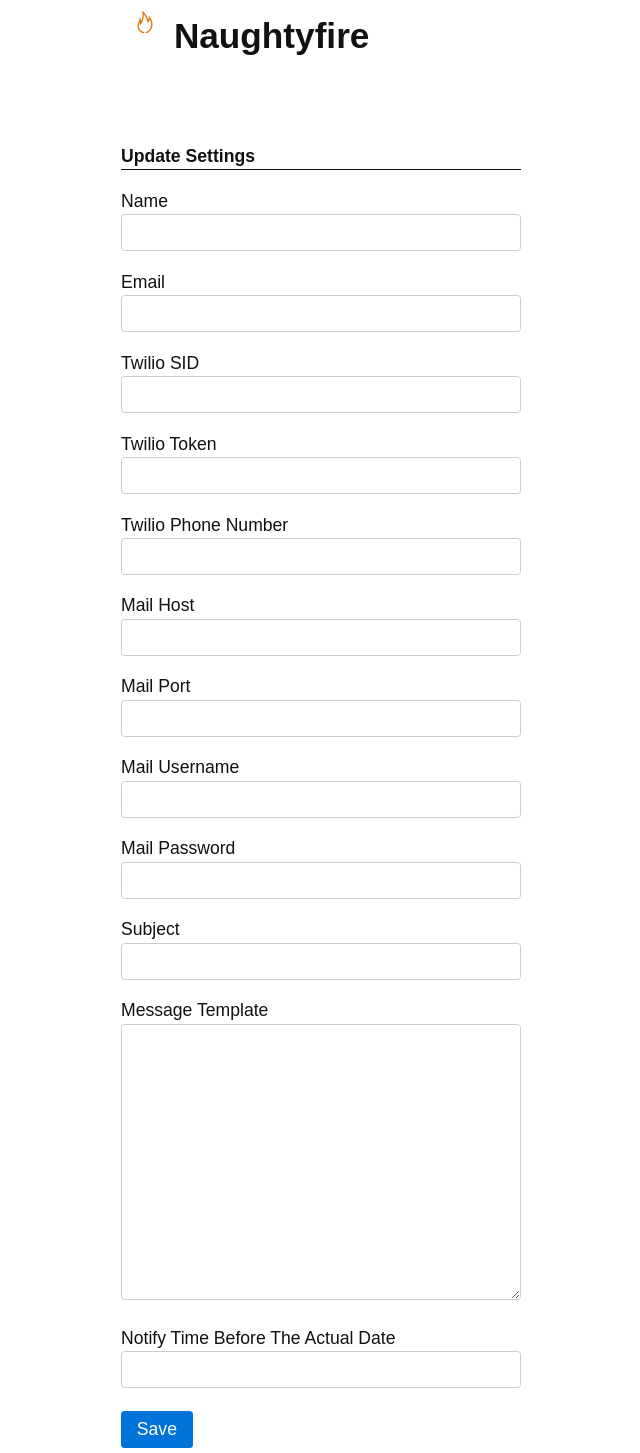
After one commit to anchetaWern/naughtyfire, a PHP site: template templates/settings.php in a window 1280 px wide. The commit adds this page. Shown: the whole page, without its empty margins (319-959 px from the left). Run offline with PHP 8.4, Linux system fonts and the light colour scheme; the template is opened without the code that fills it, so the values that code supplies are empty.

Commit message:
- add migration for creating settings table - add code for updating settings

```diff
--- a/index.php
+++ b/index.php
@@ -20,7 +20,9 @@ $app = New \SlimController\Slim(array(
 
 $app->addRoutes(array(
     '/' => 'Home:index',
-    '/holiday/create' => 'Home:createHoliday'
+    '/holiday/create' => 'Home:createHoliday',
+    '/settings' => 'Home:settings',
+    '/settings/update' => 'Home:updateSettings'
 ));
 
 $view = $app->view();
--- /dev/null
+++ b/templates/settings.php
@@ -0,0 +1,87 @@
+<!DOCTYPE html>
+<html lang="en">
+<head>
+	<meta charset="UTF-8">
+	<title>Naughtyfire</title>
+	<link rel="stylesheet" href="bower_components/picnic/releases/picnic.min.css">
+	<link rel="stylesheet" href="css/main.css">
+</head>
+<body>
+	<div class="container">
+		<header>
+			<img src="img/naughtyfire.png" id="logo" alt="logo">
+			<h1>Naughtyfire</h1>
+		</header>
+		<div id="message" class="<?= $flash['message']['type'] ?>">
+			<?= $flash['message']['text'] ?>
+		</div>
+		<form action="settings/update" method="POST">
+			<legend>Update Settings</legend>
+			<p>
+				<label for="name">Name</label>
+				<input type="text" id="name" name="name" value="<?= $name ?>">
+			</p>
+			<p>
+				<label for="name">Email</label>
+				<input type="email" id="email" name="email" value="<?= $email ?>">
+			</p>
+			<p>
+				<label for="twilio_sid">Twilio SID</label>
+				<input type="text" id="twilio_sid" name="twilio_sid" value="<?= $twilio_sid ?>">
+			</p>
+
+			<p>
+				<label for="twilio_token">Twilio Token</label>
+				<input type="text" id="twilio_token" name="twilio_token" value="<?= $twilio_token ?>">
+			</p>
+
+			<p>
+				<label for="twilio_phonenumber">Twilio Phone Number</label>
+				<input type="text" id="twilio_phonenumber" name="twilio_phonenumber" value="<?= $twilio_phonenumber ?>">
+			</p>
+
+			<p>
+				<label for="mail_host">Mail Host</label>
+				<input type="text" id="mail_host" name="mail_host" value="<?= $mail_host ?>">
+			</p>
+
+
+			<p>
+				<label for="mail_port">Mail Port</label>
+				<input type="text" id="mail_port" name="mail_port" value="<?= $mail_port ?>">
+			</p>
+
+			<p>
+				<label for="mail_username">Mail Username</label>
+				<input type="text" id="mail_username" name="mail_username" value="<?= $mail_username ?>">
+			</p>
+
+			<p>
+				<label for="mail_password">Mail Password</label>
+				<input type="text" id="mail_password" name="mail_password" value="<?= $mail_password ?>">
+			</p>
+
+
+			<p>
+				<label for="subject">Subject</label>
+				<input type="text" id="subject" name="subject" value="<?= $subject ?>">
+			</p>
+
+
+			<p>
+				<label for="msg_template">Message Template</label>
+				<textarea name="msg_template" id="msg_template" cols="30" rows="10" value="<?= $msg_template ?>"><?= $msg_template ?></textarea>
+			</p>
+			<p>
+				<label for="time_before">Notify Time Before The Actual Date</label>
+				<input type="text" id="time_before" name="time_before" value="<?= $time_before ?>">
+			</p>
+			<p>
+				<button type="submit">Save</button>
+			</p>
+		</form>
+	</div>
+	<script src="bower_components/pikaday/pikaday.js"></script>
+	<script src="js/main.js"></script>
+</body>
+</html>
```
Also changed, not shown: src/Naughtyfire/Controller/Home.php (+132 -0 lines), migrations/20150803035849_create_settings_table.php (added).
